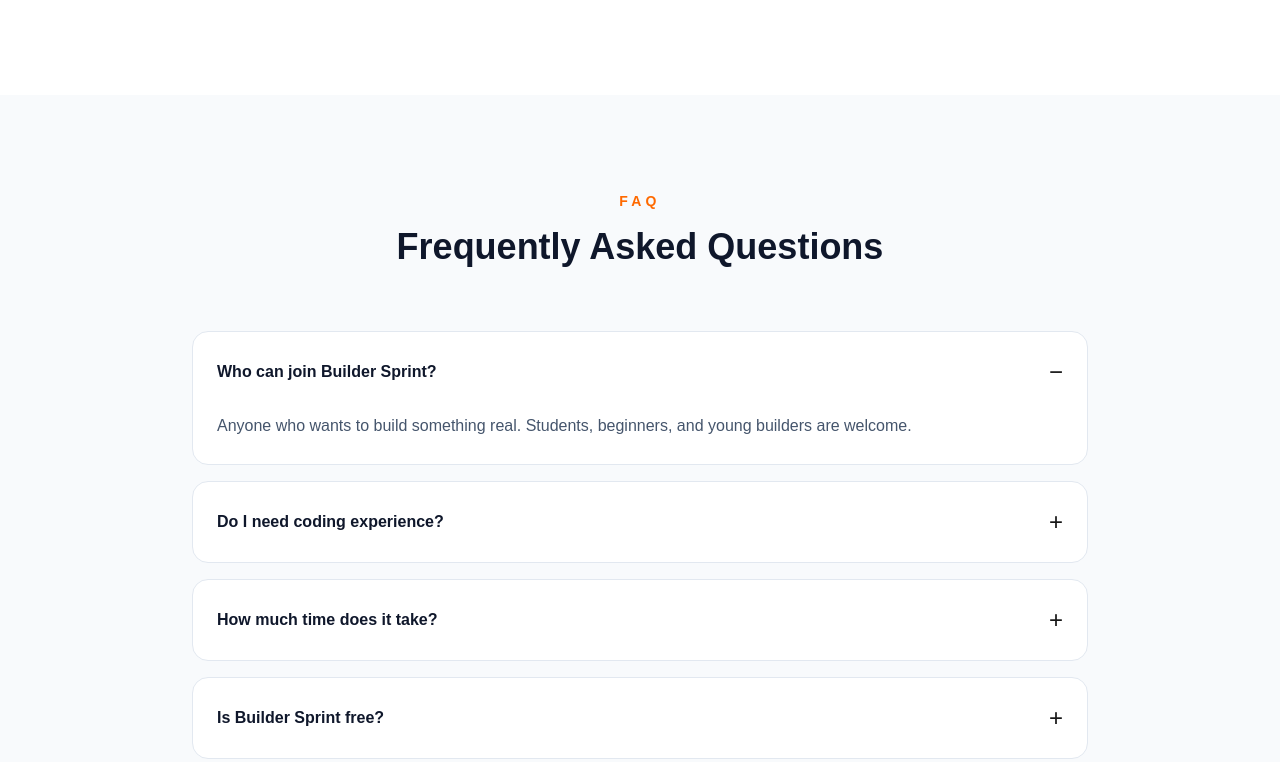
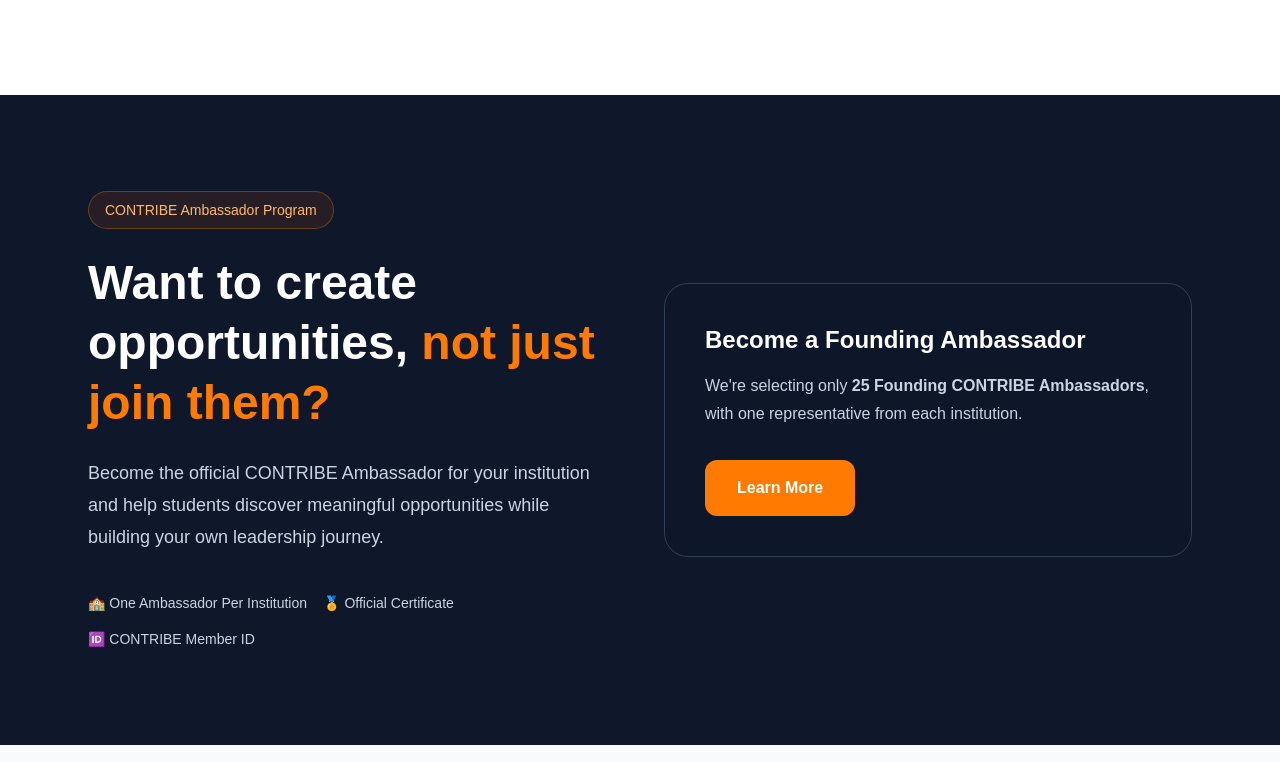
Before and after one commit to joincontribe/buildersprint, a Next.js app: page / in a window 1280 px wide. Shown: the part 4838-5600 px from the top of the page. Built offline with nearby package versions, Linux system fonts and the light colour scheme.

Commit message:
Add BecomeAmbassador component to page

```diff
--- a/app/page.tsx
+++ b/app/page.tsx
@@ -6,6 +6,7 @@
 import Timeline from "@/components/Timeline";
 import CohortInfo from "@/components/CohortInfo";
 import Benefits from "@/components/Benefits";
+import BecomeAmbassador from "@/components/BecomeAmbassador";
 import FAQ from "@/components/FAQ";
 import Survey from "@/components/Survey";
 import CTA from "@/components/CTA";
@@ -24,6 +25,8 @@
                                                           <Timeline />
                                                                   <CohortInfo />
                                                                           <Benefits />
+
+<BecomeAmbassador />
                                                                                   <FAQ />
                                                                                           <Survey />
                                                                                                   <CTA />
```
